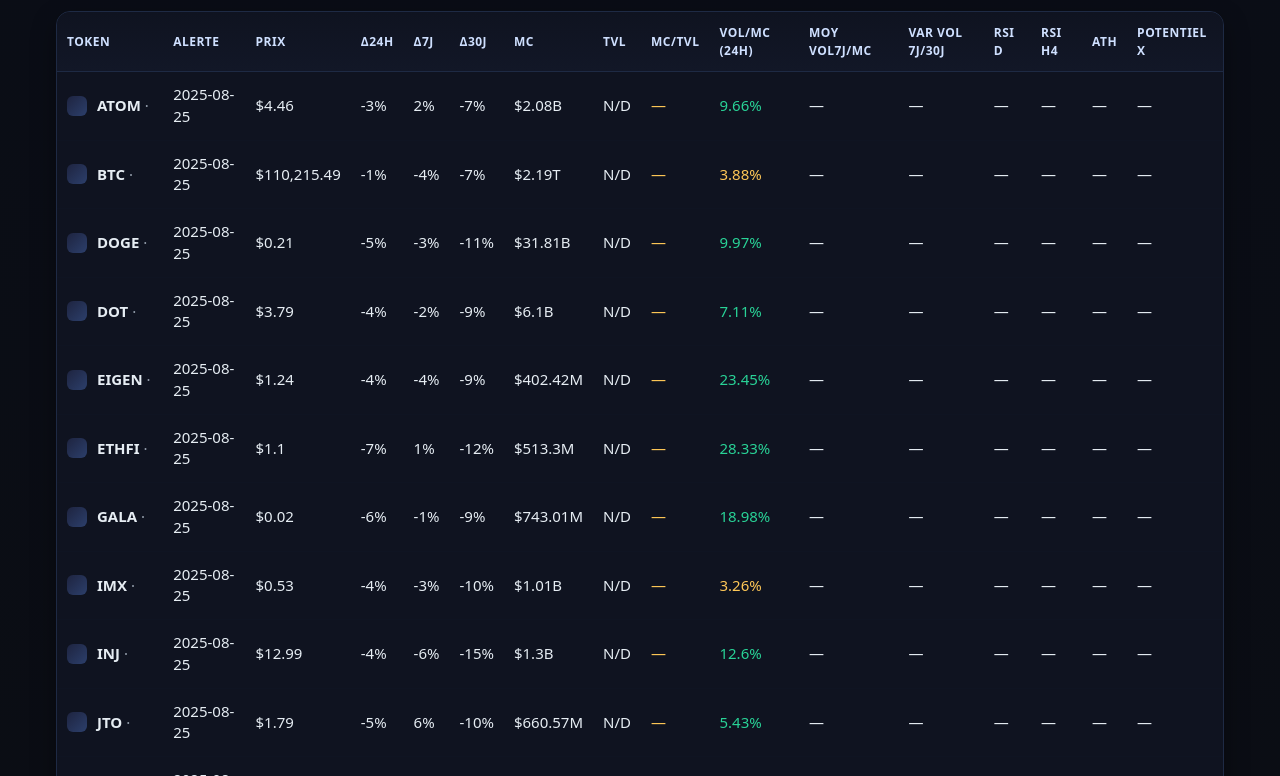
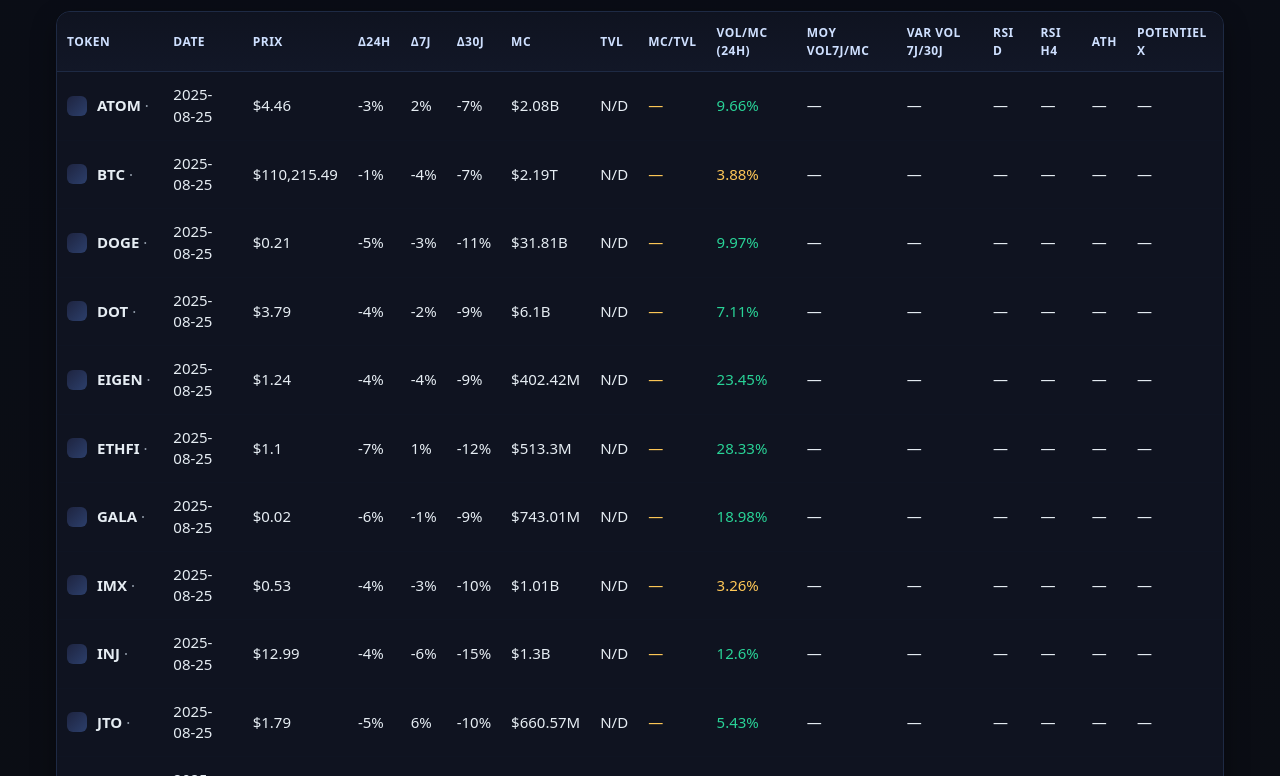
Before and after one commit to 0xmathy/scanma50, a plain HTML site: page index.html in a window 1280 px wide. Shown: the part 93-869 px from the top of the page. Drawn offline with Linux system fonts and the light colour scheme.

Commit message:
Update index.html

```diff
--- a/index.html
+++ b/index.html
@@ -61,7 +61,7 @@
         <thead>
           <tr>
             <th>Token</th>
-            <th>Alerte</th>
+            <th>Date</th>
             <th>Prix</th>
             <th>Δ24h</th>
             <th class="hide-sm">Δ7j</th>
```
